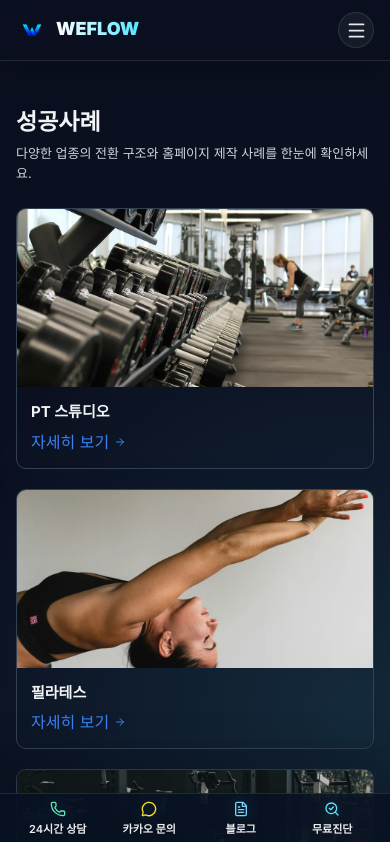
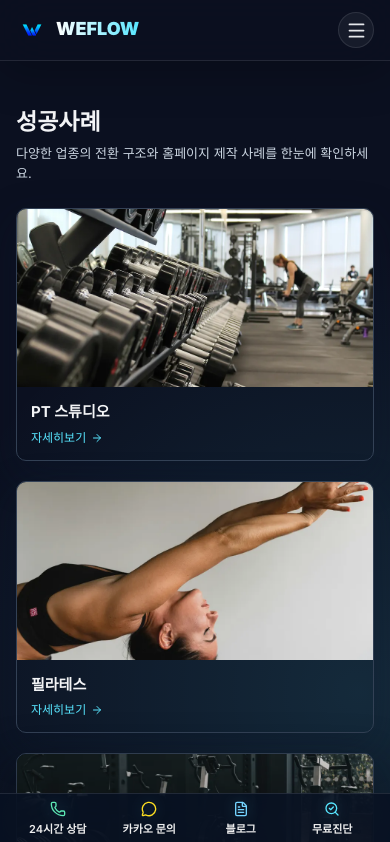
Before and after one commit to chugyeong/weflow-assignment, a React (Vite) app: page /cases in a window 390 px wide. Shown: the top 842 px of the page. Built offline with nearby package versions, Linux system fonts and the light colour scheme.

Commit message:
style: improve mobile responsiveness

```diff
--- a/src/components/layout/AdminLayout.jsx
+++ b/src/components/layout/AdminLayout.jsx
@@ -16,7 +16,7 @@ const navLinkClass =
   "group relative flex min-h-10 items-center gap-2.5 overflow-hidden rounded-[11px] border border-transparent px-3 text-sm font-extrabold text-we-gray-400 transition duration-300 before:absolute before:inset-y-2 before:left-0 before:w-1 before:rounded-r-full before:bg-we-blue-100 before:opacity-0 before:transition hover:border-white/10 hover:bg-white/[0.055] hover:text-we-white max-[900px]:min-h-9 max-[900px]:gap-2 max-[900px]:px-2.5 max-[900px]:text-[13px] [&.active]:border-white/10 [&.active]:bg-[linear-gradient(90deg,rgba(59,130,246,0.18),rgba(255,255,255,0.055))] [&.active]:text-we-white [&.active]:shadow-[0_12px_34px_rgba(0,0,0,0.18)] [&.active]:before:opacity-100 [&_svg]:h-6 [&_svg]:w-6 [&_svg]:shrink-0 [&_svg]:rounded-[8px] [&_svg]:bg-white/[0.045] [&_svg]:p-1 [&_svg]:text-we-blue-100 [&_svg]:transition max-[900px]:[&_svg]:h-5 max-[900px]:[&_svg]:w-5 group-hover:[&_svg]:bg-we-blue-300/15";
 
 const utilityButtonClass =
-  "flex min-h-10 items-center justify-center gap-2 rounded-[11px] border border-white/10 bg-white/[0.04] text-sm font-extrabold text-we-gray-200 transition hover:-translate-y-0.5 hover:border-we-blue-300/60 hover:bg-white/[0.07] hover:text-we-white max-[900px]:min-h-9 max-[900px]:text-[13px]";
+  "flex min-h-10 items-center justify-center gap-2 rounded-[11px] border border-white/10 bg-white/[0.04] text-sm font-extrabold text-we-gray-200 transition hover:-translate-y-0.5 hover:border-we-blue-300/60 hover:bg-white/[0.07] hover:text-we-white max-[900px]:min-h-9 max-[900px]:!text-[13px]";
 
 const adminNavItems = [
   { to: "/admin", label: "전체 현황", icon: BarChart3, end: true },
@@ -31,9 +31,16 @@ const AdminBrand = ({ onLogoClick, onAdminClick, compact = false }) => (
       type="button"
       className="flex h-10 w-10 shrink-0 items-center justify-center rounded-[13px] border border-white/10 bg-white/[0.055] shadow-[0_12px_34px_rgba(0,0,0,0.22)] transition hover:-translate-y-0.5 max-[900px]:h-8 max-[900px]:w-8 max-[900px]:rounded-[10px]"
       onClick={onLogoClick}>
-      <img className="h-8 w-8 object-contain max-[900px]:h-6 max-[900px]:w-6" src="/logo.png" alt="WEFLOW" />
+      <img
+        className="h-8 w-8 object-contain max-[900px]:h-6 max-[900px]:w-6"
+        src="/logo.png"
+        alt="WEFLOW"
+      />
     </button>
-    <button type="button" className="text-left transition hover:-translate-y-0.5" onClick={onAdminClick}>
+    <button
+      type="button"
+      className="text-left transition hover:-translate-y-0.5"
+      onClick={onAdminClick}>
       <strong className="block text-base font-bold uppercase tracking-[0] text-we-white max-[900px]:text-[13px]">
         WEFLOW ADMIN
       </strong>
@@ -133,7 +140,11 @@ const AdminLayout = () => {
         </aside>
 
         <div className="hidden border-b border-white/10 bg-[#070b17]/92 px-4 shadow-[0_14px_40px_rgba(0,0,0,0.22)] backdrop-blur-xl max-[900px]:sticky max-[900px]:top-0 max-[900px]:z-[900] max-[900px]:flex max-[900px]:h-[60px] max-[900px]:items-center max-[900px]:justify-between">
-          <AdminBrand compact onLogoClick={handleGoHome} onAdminClick={isMenuOpen ? handleMobileAdminClick : handleGoAdmin} />
+          <AdminBrand
+            compact
+            onLogoClick={handleGoHome}
+            onAdminClick={isMenuOpen ? handleMobileAdminClick : handleGoAdmin}
+          />
           <button
             type="button"
             className="flex h-9 w-9 items-center justify-center rounded-full border border-white/10 bg-white/5 text-we-gray-100 transition-colors hover:border-we-blue-300 hover:text-we-blue-100"
@@ -159,7 +170,11 @@ const AdminLayout = () => {
           }`}>
           <div className="border-b border-white/10 px-3.5 py-4">
             <div className="flex items-start justify-between gap-3">
-              <AdminBrand onLogoClick={handleGoHome} onAdminClick={handleMobileAdminClick} compact />
+              <AdminBrand
+                onLogoClick={handleGoHome}
+                onAdminClick={handleMobileAdminClick}
+                compact
+              />
               <button
                 type="button"
                 className="flex h-9 w-9 shrink-0 items-center justify-center rounded-[10px] text-we-gray-400 transition hover:bg-white/[0.045] hover:text-we-blue-100"
--- a/src/pages/admin/AdminLogin.jsx
+++ b/src/pages/admin/AdminLogin.jsx
@@ -59,7 +59,7 @@ const AdminLogin = () => {
         </label>
 
         <button
-          className="h-14 w-full rounded-[14px] border border-white/10 bg-white/[0.04] font-extrabold text-we-white transition-all duration-200 hover:border-we-blue-300/50 hover:bg-we-blue-300/10"
+          className="h-14 w-full rounded-[14px] border border-white/10 bg-white/[0.04] font-extrabold text-we-white transition-all duration-200 hover:border-we-blue-300/50 hover:bg-we-blue-300/10 max-[900px]:!text-[13px]"
           type="submit">
           로그인
         </button>
--- a/src/pages/cases/index.jsx
+++ b/src/pages/cases/index.jsx
@@ -41,8 +41,8 @@ const Cases = () => {
                 <strong className="block break-keep text-[clamp(16px,1.8vw,18px)] text-we-white max-[640px]:text-[15px]">
                   {item.title}
                 </strong>
-                <button className="mt-2.5 flex items-center gap-[5px] text-[clamp(12px,1.2vw,14px)] text-we-blue-300 max-[640px]:mt-1.5 max-[640px]:text-xs max-[640px]:[&_svg]:h-3 max-[640px]:[&_svg]:w-3">
-                  자세히 보기
+                <button className="mt-2 flex items-center gap-[5px] text-[clamp(12px,1.2vw,14px)] text-we-blue-100 max-[640px]:mt-1.5 max-[640px]:!text-xs max-[640px]:[&_svg]:h-3 max-[640px]:[&_svg]:w-3">
+                  자세히보기
                   <ArrowRight size={15} />
                 </button>
               </div>
--- a/src/pages/home/components/SuccessCase.jsx
+++ b/src/pages/home/components/SuccessCase.jsx
@@ -50,8 +50,10 @@ const SuccessCase = () => {
                   alt={item.title}
                 />
                 <div className="p-4 max-[640px]:p-3">
-                  <span className="block font-extrabold text-we-white max-[640px]:text-[13px]">{item.title}</span>
-                  <button className="mt-2 flex items-center gap-[5px] text-[clamp(12px,1.2vw,14px)] text-we-blue-100 max-[640px]:mt-1.5 max-[640px]:text-xs max-[640px]:[&_svg]:h-3 max-[640px]:[&_svg]:w-3">
+                  <span className="block font-extrabold text-we-white max-[640px]:text-[13px]">
+                    {item.title}
+                  </span>
+                  <button className="mt-2 flex items-center gap-[5px] text-[clamp(12px,1.2vw,14px)] text-we-blue-100 max-[640px]:mt-1.5 max-[640px]:!text-xs max-[640px]:[&_svg]:h-3 max-[640px]:[&_svg]:w-3">
                     자세히보기
                     <ArrowRight size={14} />
                   </button>
--- a/src/pages/reservation/components/ReservationSchedule.jsx
+++ b/src/pages/reservation/components/ReservationSchedule.jsx
@@ -58,7 +58,7 @@ const ReservationSchedule = ({
 
       <Field>
         <FieldLabel>원하시는 시간대</FieldLabel>
-        <input
+        <FieldInput
           name="customTime"
           value={customTime}
           onChange={onChange}
```
